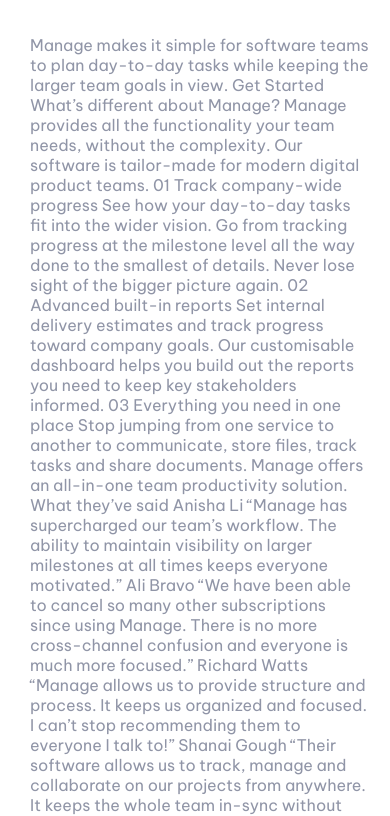
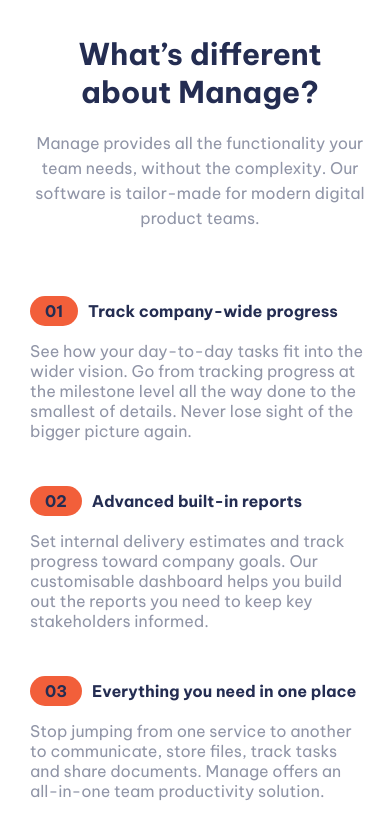
Before and after one commit to nicogithub05/manage-landing-page, a plain HTML site: page index.html in a window 390 px wide. Shown: the part 760-1576 px from the top of the page. Drawn offline with Linux system fonts and the light colour scheme.

Commit message:
section whats different version mobile terminada

```diff
--- a/index.html
+++ b/index.html
@@ -37,6 +37,35 @@
       <button class="contenedor-info-hero__button">Get Started</button>
     </div>
   </section>
+  <section class="whats-different">
+    <div class="whats-different__container1">
+      <h2 class="whats-different__container1--title">What’s different about Manage?</h2>
+      <p class="whats-different__container1--pgraph">Manage provides all the functionality your team needs, without
+        the complexity. Our software is tailor-made for modern digital
+        product teams.</p>
+    </div>
+    <div class="whats-different__container2">
+      <div class="whats-different__container2--info1 wdinfo">
+        <h3 class="whats-different__container2--title"><span class="whats-different__container2--span">01</span>Track company-wide progress</h3>
+        <p class="whats-different__container2--pgraph">See how your day-to-day tasks fit into the wider vision. Go from
+          tracking progress at the milestone level all the way done to the
+          smallest of details. Never lose sight of the bigger picture again.</p>
+      </div>
+      <div class="whats-different__container2--info1 wdinfo">
+        <h3 class="whats-different__container2--title"><span class="whats-different__container2--span">02</span>Advanced built-in reports</h3>
+        <p class="whats-different__container2--pgraph">Set internal delivery estimates and track progress toward company
+          goals. Our customisable dashboard helps you build out the reports
+          you need to keep key stakeholders informed.</p>
+      </div>
+      <div class="whats-different__container2--info1 wdinfo">
+        <h3 class="whats-different__container2--title"><span class="whats-different__container2--span">03</span>Everything you need in one place</h3>
+        <p class="whats-different__container2--pgraph">Stop jumping from one service to another to communicate, store files,
+          track tasks and share documents. Manage offers an all-in-one team
+          productivity solution.</p>
+      </div>
+    </div>
+
+  </section>
 </main>
   <!--
     MENU:
@@ -47,34 +76,8 @@
   Community-->
 
 
-  Manage makes it simple for software teams to plan day-to-day
-  tasks while keeping the larger team goals in view.
 
-  Get Started
 
-  What’s different about Manage?
-
-  Manage provides all the functionality your team needs, without
-  the complexity. Our software is tailor-made for modern digital
-  product teams.
-
-  01
-  Track company-wide progress
-  See how your day-to-day tasks fit into the wider vision. Go from
-  tracking progress at the milestone level all the way done to the
-  smallest of details. Never lose sight of the bigger picture again.
-
-  02
-  Advanced built-in reports
-  Set internal delivery estimates and track progress toward company
-  goals. Our customisable dashboard helps you build out the reports
-  you need to keep key stakeholders informed.
-
-  03
-  Everything you need in one place
-  Stop jumping from one service to another to communicate, store files,
-  track tasks and share documents. Manage offers an all-in-one team
-  productivity solution.
 
   What they’ve said
 
--- a/main.css
+++ b/main.css
@@ -86,3 +86,35 @@
     border-radius: 50px;
     margin-bottom: 100px;
 }
+
+/* section whats different */
+
+.whats-different__container1 {
+    text-align: center;
+}
+
+.whats-different__container1--title {
+    font-size: 3.0rem;
+    margin-bottom: 20px;
+}
+
+.whats-different__container1--pgraph {
+    line-height: 25px;
+    margin-bottom: 70px;
+}
+
+.whats-different__container2--title {
+    font-size: 1.6rem;
+    margin-bottom: 20px;
+}
+
+.whats-different__container2--span {
+    padding: 5px 15px;
+    background-color: var(--naranja);
+    border-radius: 40px;
+    margin-right: 10px;
+}
+
+.whats-different__container2--pgraph {
+    margin-bottom: 50px;
+}
```
